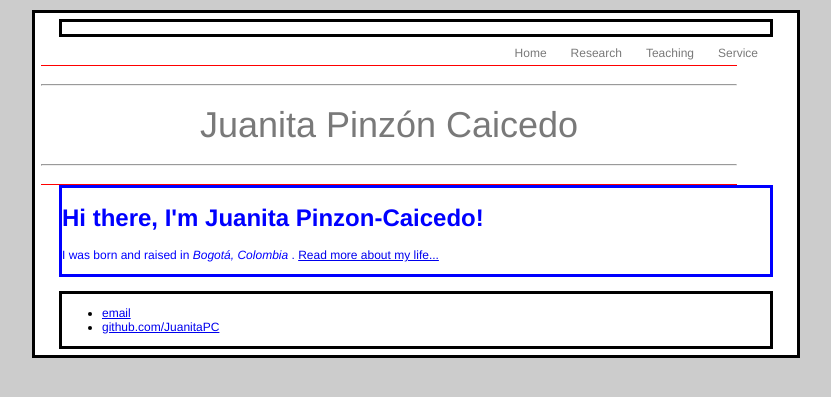
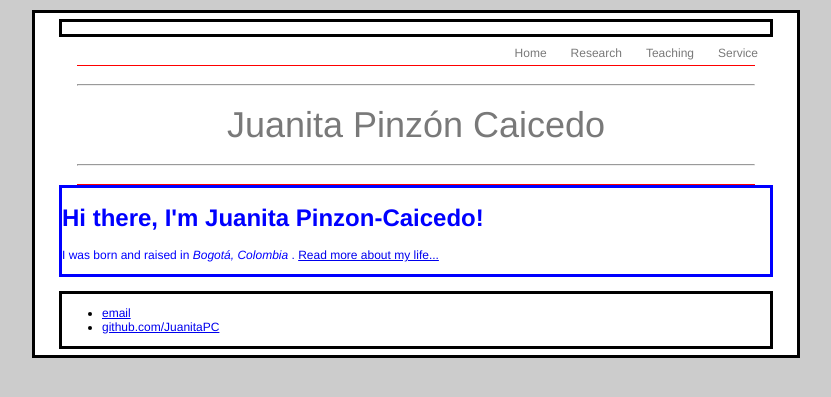
Before and after one commit to JuanitaPC/JuanitaPC.github.io, a Jekyll site: the page built from index.html, in a window 1280 px wide. Shown: the top 397 px of the page, without its empty margins (224-1055 px from the left). Built offline with Jekyll 4.4.1, drawn with Linux system fonts in a browser that asks for light colours.

Commit message:
Update main.css

```diff
--- a/css/main.css
+++ b/css/main.css
@@ -34,7 +34,10 @@ nav{
 }
 header{
 	text-align: center;
-	margin-right: 1.5em;
+	margin-top: 0em;
+	margin-bottom: 0em;
+	margin-right: 1em;
+	margin-left: 1em;
 	font-size: 3em;
 	color: rgb(121, 121, 121);
 	border-top-style: solid;
```
